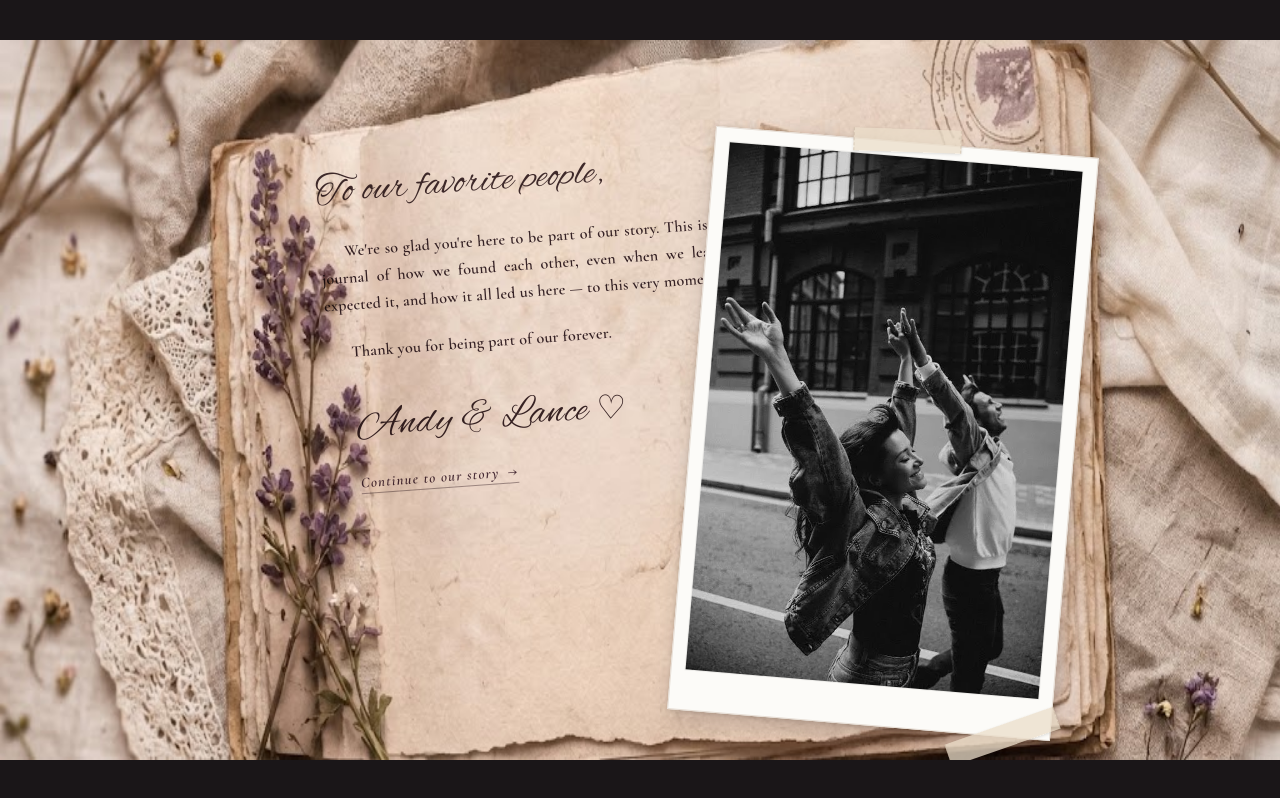
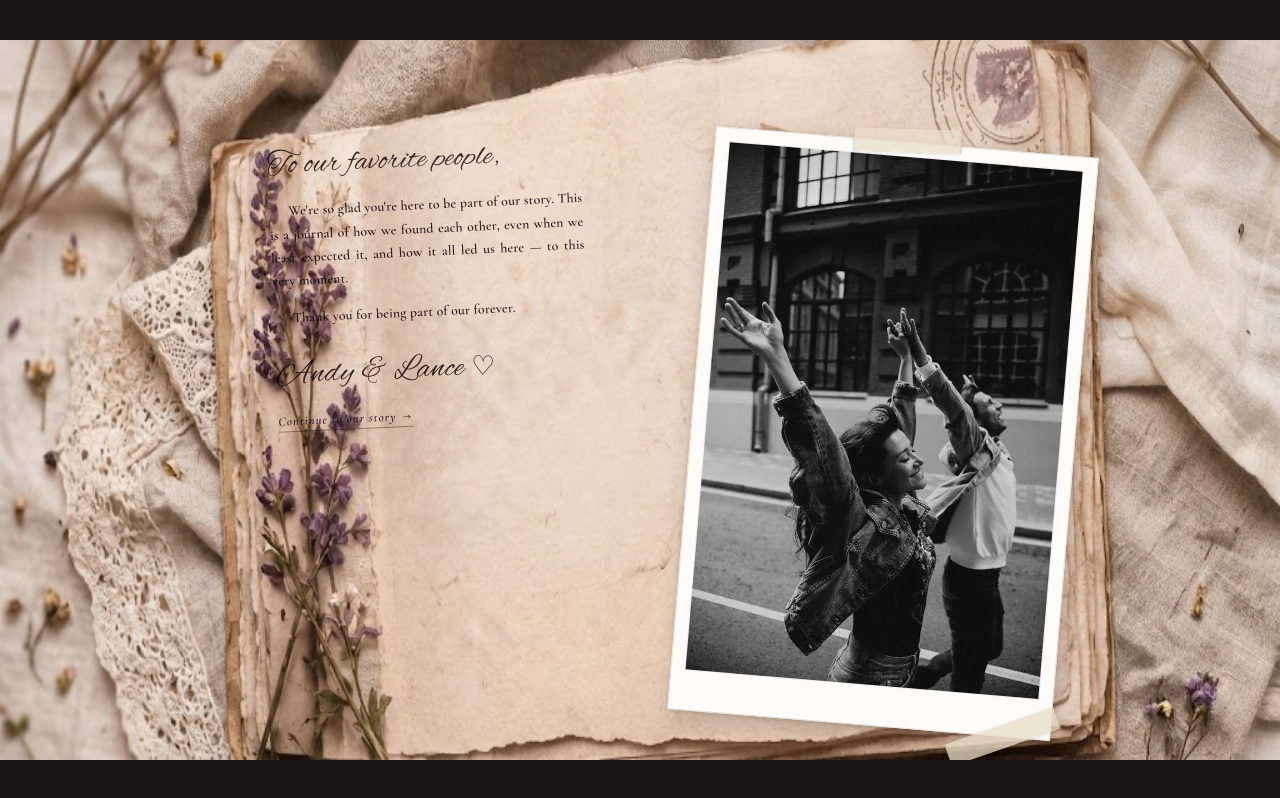
Before and after one commit to andreaasuncion0928-sketch/WS8, a plain HTML site: page index.html in a window 1280 px wide. Both pictures are taken after a click on the button "OPEN JOURNAL". Drawn offline with nearby package versions, Linux system fonts and the light colour scheme.

Commit message:
Update index.html

```diff
--- a/index.html
+++ b/index.html
@@ -293,16 +293,16 @@
     }
 
     /* ========================================================
-       PAGE 2: CALIBRATED SCRAPBOOK JOURNAL SPREAD (Refined Browser View)
+       PAGE 2: CALIBRATED SCRAPBOOK JOURNAL SPREAD (Browser View)
        ======================================================== */
     .p2-journal-sheet {
       position: absolute;
-      top: 18%;
-      left: 24.5%;
-      width: clamp(400px, 26.5cqw, 420px); /* 400-420px wide container */
-      max-width: 420px;
+      top: 15%;
+      left: 20.8%;                       /* Clears flower stems on the left */
+      width: min(24.5cqw, 360px);       /* Fits comfortably before the Polaroid frame */
+      max-width: 360px;
       text-align: left;
-      transform: rotate(-4.2deg);
+      transform: rotate(-2.6deg);        /* Natural tilt matching the paper texture */
       transform-origin: top left;
       mix-blend-mode: multiply;
       pointer-events: none;
@@ -311,43 +311,43 @@
 
     .p2-journal-title {
       font-family: 'Alex Brush', cursive;
-      font-size: clamp(30px, 3.1cqw, 52px);
+      font-size: clamp(26px, 2.5cqw, 42px);
       color: #3b282c;
       font-weight: 400;
-      line-height: 1.25;
-      margin-bottom: 20px; /* Consistent editorial spacing */
+      line-height: 1.2;
+      margin-bottom: 1.1cqw;
       letter-spacing: 0.01em;
       opacity: 0.96;
     }
 
     .p2-journal-body {
       font-family: 'Cormorant Garamond', serif;
-      font-size: clamp(14px, 1.25cqw, 19.5px);
+      font-size: clamp(13px, 1.08cqw, 17px);
       font-weight: 600;
-      line-height: 1.7; /* Natural, journal-like spacing */
-      color: #3a282f;
-      letter-spacing: 0.015em;
+      line-height: 1.68;
+      color: #38272d;
+      letter-spacing: 0.01em;
       text-align: justify;
       text-justify: inter-word;
-      text-align-last: left; /* Last line remains left-aligned */
+      text-align-last: left;
     }
 
     .p2-journal-body p {
-      margin-bottom: 20px; /* Around 20px paragraph spacing */
-      text-indent: clamp(24px, 1.5em, 28px); /* First-line indentation of ~26px (1.5em) */
+      margin-bottom: 1.1cqw;
+      text-indent: 1.4em;
     }
 
     .p2-journal-sign-row {
       display: inline-flex;
       align-items: baseline;
-      gap: 0.6cqw;
-      margin-top: 16px;
-      padding-left: clamp(24px, 1.5em, 28px);
+      gap: 0.5cqw;
+      margin-top: 0.9cqw;
+      padding-left: 0;
     }
 
     .p2-journal-names {
       font-family: 'Alex Brush', cursive;
-      font-size: clamp(30px, 3.2cqw, 52px);
+      font-size: clamp(26px, 2.6cqw, 44px);
       color: #3b282c;
       font-weight: 400;
       letter-spacing: 0.02em;
@@ -355,31 +355,31 @@
 
     .p2-journal-heart {
       font-family: 'Caveat', cursive;
-      font-size: clamp(26px, 2.6cqw, 42px);
+      font-size: clamp(22px, 2.1cqw, 34px);
       color: #3b282c;
       font-weight: 600;
-      transform: rotate(6deg) translateY(0.15cqw);
+      transform: rotate(5deg) translateY(0.1cqw);
       display: inline-block;
     }
 
     .p2-continue-row {
-      padding-left: clamp(24px, 1.5em, 28px);
-      margin-top: 18px;
+      padding-left: 0;
+      margin-top: 1.1cqw;
     }
     .p2-continue {
       pointer-events: auto;
       display: inline-flex;
       align-items: center;
-      gap: 0.55em;
+      gap: 0.5em;
       background: none;
       border: none;
       border-bottom: 1px solid rgba(66, 45, 55, 0.45);
-      padding: 0.15em 0;
+      padding: 0.12em 0;
       cursor: pointer;
       font-family: 'Cormorant Garamond', serif;
       font-style: italic;
       font-weight: 700;
-      font-size: clamp(13px, 1.15cqw, 18px);
+      font-size: clamp(12px, 0.98cqw, 15px);
       letter-spacing: 0.08em;
       color: #4b3141;
       transition: color 0.3s ease, border-color 0.3s ease;
```
